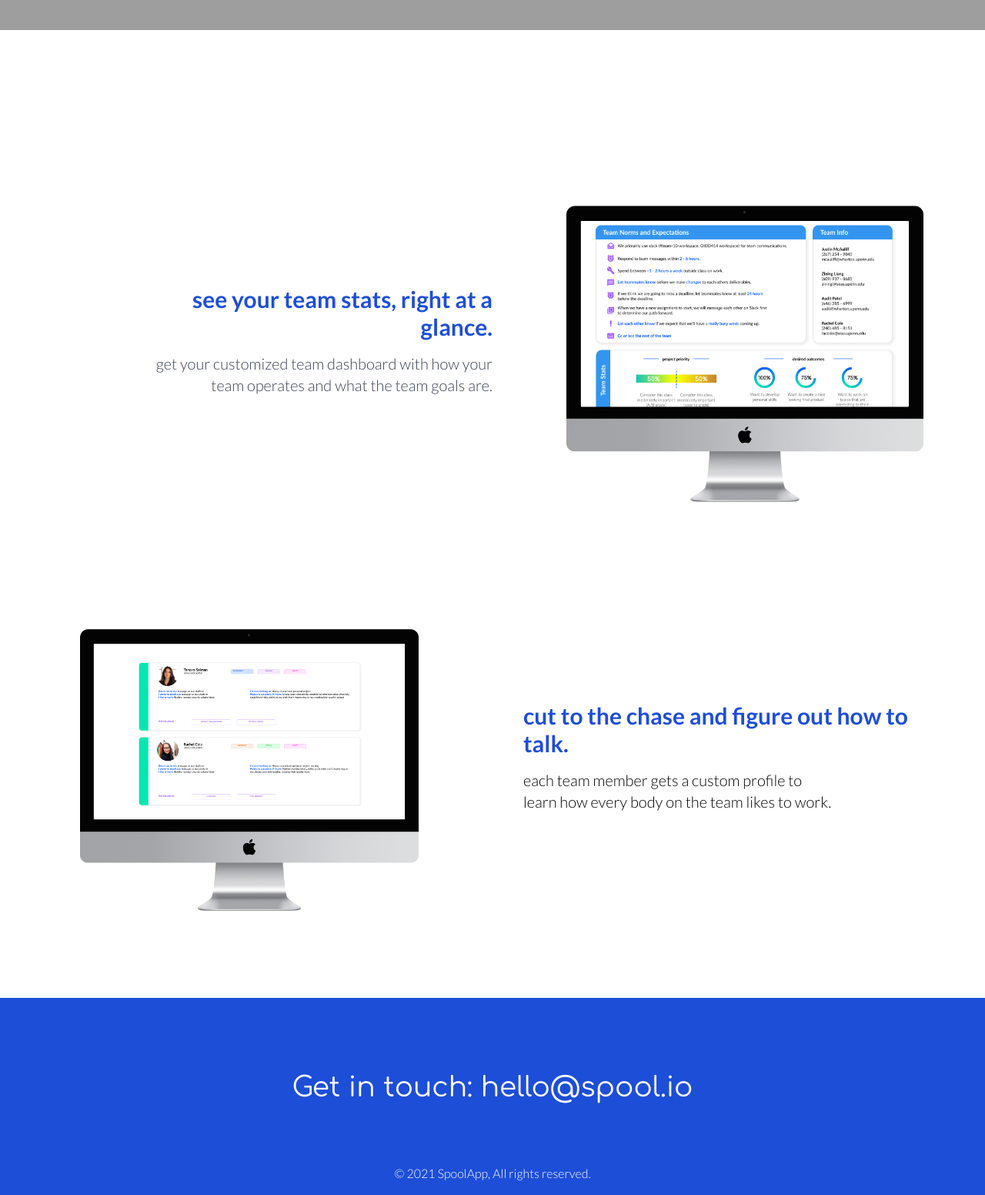
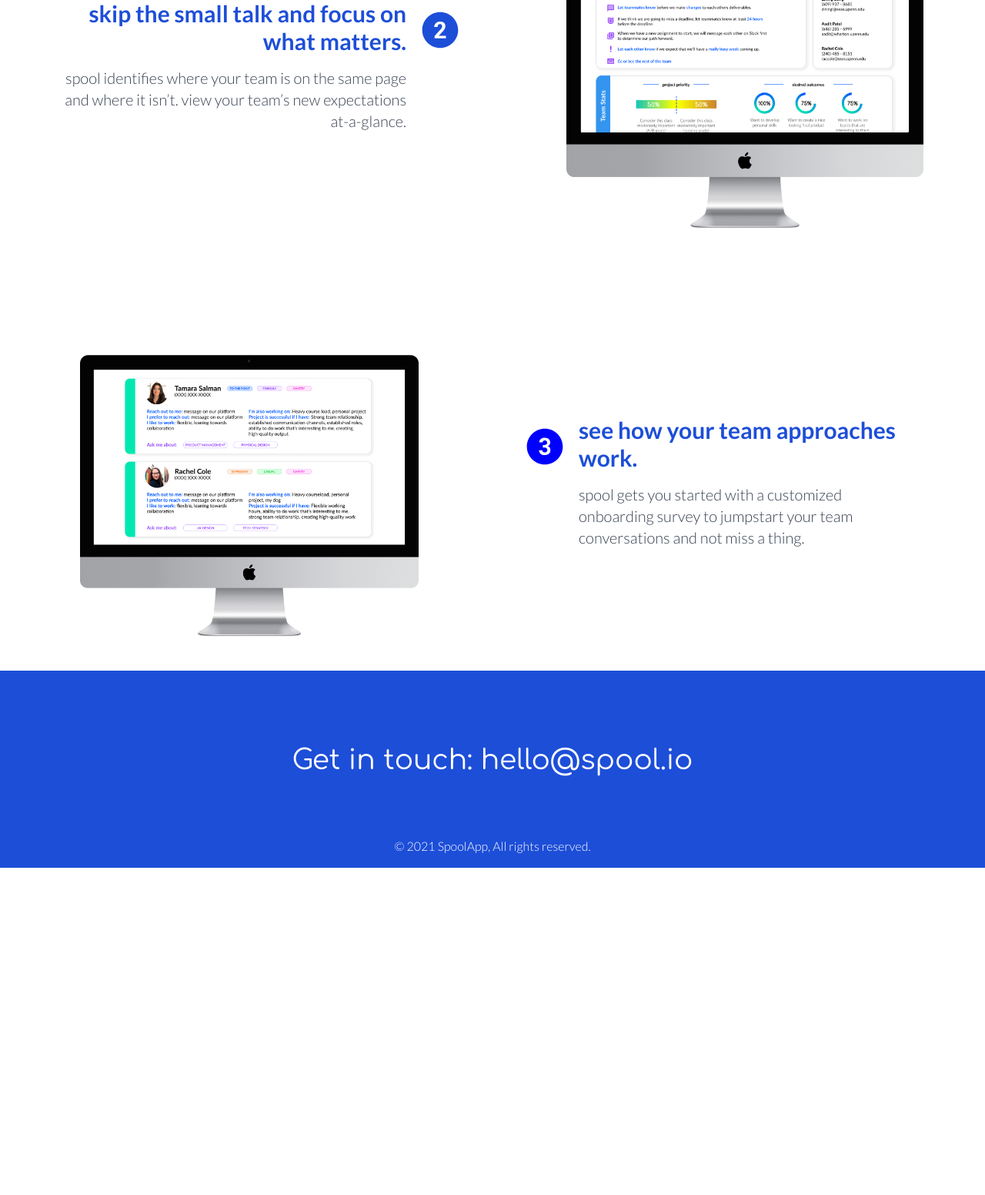
Before and after one commit to dmirakyan/spool, a Django app: page /test-landing in a window 1280 px wide. Shown: the part 1378-2930 px from the top of the page at 77% size. After the commit the page ends 2505 px from the top, so only its background shows below. Run offline with Django 3.2, Linux system fonts and the light colour scheme; some libraries are stand-ins or nearby versions; grey boxes are pictures that could not be loaded.

Commit message:
revised landing page

```diff
--- a/spoolapp/templates/index-test.html
+++ b/spoolapp/templates/index-test.html
@@ -6,40 +6,43 @@
 
 
 
-<div class="relative bg-white h-auto overflow-y-auto" style="background: url({% static "images/landing-hero-13.png" %}); background-size: cover; ">
+<div class="relative bg-white h-auto pb-0 overflow-y-auto" style="background: url({% static "images/bg-hero-gradient-1.png" %}); background-size:100% 100%; background-repeat: no-repeat;">
 
     <header class="relative w-full px-8 text-gray-700 body-font" >
         <div class="container flex flex-col flex-wrap items-center justify-between py-5 mx-auto md:flex-row max-w-7xl">
-            <img class="relative z-10 flex justify-start max-h-12" src="{% static "images/logo-white.png" %}">
+            <img class="relative z-10 flex justify-start max-h-12" src="{% static "images/logo-blue.png" %}">
             <nav class="top-0 left-0 z-0 flex items-center justify-center w-full h-full py-5 -ml-0 space-x-5 text-base md:-ml-5 md:py-0 md:absolute">
             </nav>
             <div class="relative z-10 inline-flex items-center space-x-3 md:ml-5 lg:justify-end">
-                <a href="#features" class="px-2 relative font-medium leading-6 text-white transition duration-150 ease-out py-1 rounded-lg hover:bg-white hover:bg-opacity-20" x-data="{ hover: false }" @mouseenter="hover = true" @mouseleave="hover = false">
-                    <h3 class="inline-block"> Features </h3>
+                <a href="#features" class="hover:border-opacity-50 border border-blue-700 border-opacity-0 px-3 relative  text-l leading-6 font-bold text-blue-700 transition duration-150 ease-out py-2 rounded-lg" x-data="{ hover: false }" @mouseenter="hover = true" @mouseleave="hover = false">
+                    <h3 class="inline-block px-3"> FEATURES </h3>
                 </a>
 
-                <a href="#email" class="px-2 relative font-medium leading-6 text-white transition duration-150 ease-out py-1 rounded-lg hover:bg-white hover:bg-opacity-20" x-data="{ hover: false }" @mouseenter="hover = true" @mouseleave="hover = false">
-                    <h3 class="inline-block px-2"> Contact </h3>
+                <a href="#email" class="hover:border-opacity-50 border border-blue-700 border-opacity-0  px-3 relative text-l leading-6 font-bold text-blue-700 transition duration-150 ease-out py-2 rounded-lg hover:bg-white hover:bg-opacity-20" x-data="{ hover: false }" @mouseenter="hover = true" @mouseleave="hover = false">
+                    <h3 class="inline-block px-2"> CONTACT </h3>
                 </a>
             </div>
         </div>
     </header>
 
     <div>
-        <main class="mt-4 pt- mx-auto max-w-7xl px-4 sm:mt-12 sm:px-6 md:mt-12 lg:mt-14 lg:px-8 xl:mt-20 display-block">
+        <main class="mt-4 pt-8 mx-auto max-w-7xl px-4 sm:mt-12 sm:px-6 md:mt-12 lg:mt-14 lg:px-8 xl:mt-20 display-block">
                 <!-- <img class="display-block pb-2 ml-auto mr-auto lg:max-h-44 lg:mb-5" src="{% static "images/logo-white-4.png" %}"> -->
-                <div class="text-center ml-auto mr-auto">
-                    <div class="text-left">
-                        <h3 class="py-2 mt-5 lg:mt-50 display-block lg:text-6xl sm:text-4xl md:text-5xl text-white"> new team, same dream </h1>
-                        <h2 class="py-2  lg:text-3xl font-medium sm:text-4xl md:text-5xl text-white"> with spool, setting team culture is as easy as 1 - 2 - 3:</h1>
+                <div class="hang-left mr-auto w-2/3 max-w-1/2">
+                    <div class="text-left leading-loose	">
+                        <h3 class="py-4 mt-5 font-bold lg:mt-50 display-block lg:text-6xl sm:text-4xl md:text-5xl text-blue-700"> new team, same dream </h1>
+                        <h2 class="py-4 inline lg:text-3xl font-medium sm:text-4xl md:text-5xl text-black">
+                            <span>with spool, setting team culture is as easy as </span>
+                        </br>
+                            <span >as easy as </span>
+                            <span class="text-blue-700"> 1 - 2 - 3.</span>
+                        </h2>
                     </div>
-                <ul class="pt-12 grid grid-cols-1 gap-6 sm:grid-cols-2 lg:grid-cols-3">
-
+                <!-- <ul class="pt-12 grid grid-cols-1 gap-6 sm:grid-cols-2 lg:grid-cols-3">
                     <li class="bg-gray-200 bg-opacity-0 col-span-1 rounded-lg ">
                     <div class="w-full flex items-center justify-between p-4 space-x-6">
                         <div class="flex-1 flex-shrink-0 mx-auto">
                         <svg class="text-center mx-auto mr-auto" xmlns="http://www.w3.org/2000/svg" x="0px" y="0px"width="48" height="48"viewBox="0 0 172 172"style=" fill:#000000;"><g fill="none" fill-rule="nonzero" stroke="none" stroke-width="1" stroke-linecap="butt" stroke-linejoin="miter" stroke-miterlimit="10" stroke-dasharray="" stroke-dashoffset="0" font-family="none" font-weight="none" font-size="none" text-anchor="none" style="mix-blend-mode: normal"><path d="M0,172v-172h172v172z" fill="none"></path><g fill="#ffffff"><path d="M86,14.33333c-39.41667,0 -71.66667,32.25 -71.66667,71.66667c0,39.41667 32.25,71.66667 71.66667,71.66667c39.41667,0 71.66667,-32.25 71.66667,-71.66667c0,-39.41667 -32.25,-71.66667 -71.66667,-71.66667zM95.31667,118.96667h-12.9v-50.88333l-15.76667,5.01667v-10.75l27.23333,-10.03333h1.43333z"></path></g></g></svg>
-                            <!-- <svg class="text-center mx-auto mr-auto" xmlns="http://www.w3.org/2000/svg" x="0px" y="0px"width="52" height="52"viewBox="0 0 172 172"style=" fill:#000000;"><g fill="none" fill-rule="nonzero" stroke="none" stroke-width="1" stroke-linecap="butt" stroke-linejoin="miter" stroke-miterlimit="10" stroke-dasharray="" stroke-dashoffset="0" font-family="none" font-weight="none" font-size="none" text-anchor="none" style="mix-blend-mode: normal"><path d="M0,172v-172h172v172z" fill="none"></path><g fill="#ffffff"><path d="M86,13.23077c-40.36418,0 -72.76923,32.40505 -72.76923,72.76923c0,40.36419 32.40505,72.76923 72.76923,72.76923c40.36419,0 72.76923,-32.40504 72.76923,-72.76923c0,-40.36418 -32.40504,-72.76923 -72.76923,-72.76923zM93.28726,116.44111h-11.91287v-43c-3.97956,3.30769 -10.59495,4.6256 -11.91286,4.6256v-10.59495c3.30769,-0.64603 11.24099,-3.95372 16.53846,-8.60517h7.28726z"></path></g></g></svg> -->
                         <div class="pt-5 flex items-center space-x-3">
                             <h3 class="text-white text-center lg:text-2xl">See how your team approaches their expectations, goals, and working styles</h3>
                         </div>
@@ -66,61 +69,77 @@
                         </div>
                     </div>
                     </li>
+                </ul>
+                 -->
 
-                </ul>
+                <!-- <h1 class="pt-20 display-block text-4xl sm:text-4xl md:text-4xl">
+                    <span class="xl:inline text-white">Learn more today</span>
+                </h1> -->
 
-
-                <h1 class="pt-20 display-block text-4xl sm:text-4xl md:text-4xl">
-                    <span class="xl:inline text-white">Learn more today</span>
-                </h1>
-
-                <div class="mt-6 pb-20">
+                <div class="mt-6 pb-20 w-1/3 pt-12">
                     <form method="post" action="{% url 'landing' %}">
                     {% csrf_token %}
-                    <input name="email" class="flex-1 appearance-none border border-transparent py-2 px-4 bg-white text-gray-700 placeholder-gray-400 shadow-md rounded-full text-base focus:outline-none focus:ring-2 focus:ring-blue-700 focus:border-transparent" placeholder="Your email">
+                    <div>
+                        <input name="email" class="ring-2 w-full appearance-none border border-transparent py-2 px-4 bg-white text-gray-700 placeholder-gray-400 shadow-md rounded-full text-base focus:outline-none focus:ring-2 focus:ring-blue-700 focus:border-transparent" placeholder="Your email">
+                    </div>
                      <!-- <input class="rounded-lg border border-transparent focus:outline-none focus:ring-2 focus:ring-blue-600 focus:border-transparent" placeholder="Your email"> -->
-                    <button type = "submit" class="flex-1 appearance-none border border-transparent py-2 mx-2 px-4 rounded-full bg-blue-700 text-white focus:outline-none focus:ring-2 focus:ring-blue-600 focus:ring-opacity-50">
-                        <h5 class="text-l">
-                        GO
+                    <div>
+                        <button type = "submit" class="w-full appearance-none border border-transparent py-2 my-2 px-2 rounded-full bg-blue-700 text-white focus:outline-none focus:ring-2 focus:ring-blue-600 focus:ring-opacity-50">
+                            <h5 class="text-l mx-auto">
+                            Tell me more
                             </h5>
                         </button>
+                    </div>
                     </form>
                 </div>
             </div>
         </main>
     </div>
 
-    <section id="features" class="w-full mt-8 pt-24 pb-7 md:pt-20 md:pb-24">
-        <div class="py-4 box-border flex flex-col items-center content-center px-8 mx-auto leading-6 text-black border-0 border-gray-300 border-solid md:flex-row max-w-7xl lg:px-16">
+    <section id="features" class="w-full mt-8 pt-14 pb-0 md:pt-20 ">
+        <div class="w-full py-0 box-border flex flex-col items-center content-center px-8 mx-auto leading-6 text-black border-0 border-gray-300 border-solid md:flex-row max-w-7xl lg:px-16">
             <!-- Image -->
-            <div class="box-border relative w-full max-w-md px-4 mt-5 mb-4 -ml-5 text-center bg-no-repeat bg-contain border-solid md:ml-0 md:mt-0 md:max-w-none lg:mb-0 md:w-1/2 xl:pl-10">
+            <!-- <div class="box-border relative w-full max-w-md px-4 mt-5 mb-4 text-center bg-no-repeat bg-contain border-solid md:ml-0 md:mt-0 lg:mb-0 md:w-1/2 xl:pl-10">
+                <img src="{% static "images/landing-mockup-a.png" %}" class="pr-20" />
+            </div> -->
+            <div class="box-border relative w-full max-w-md px-4 mt-5 mb-4 ml-5 text-center bg-no-repeat bg-contain border-solid md:ml-0 md:mt-0 md:max-w-none lg:mb-0 md:w-1/2 ">
                 <img src="{% static "images/landing-mockup-a.png" %}" class="pr-20" />
             </div>
 
-            <!-- Content -->
-            <div class="box-border order-first w-full text-black border-solid md:w-1/2 md:pl-10 md:order-none">
+            <div class="flex box-border order-first w-full text-black border-solid md:w-1/2 md:pl-10 md:order-none">
+                <div class="inline-block mr-4 mt-3">
+                    <svg class="text-left" xmlns="http://www.w3.org/2000/svg" x="0px" y="0px"width="56" height="56"viewBox="0 0 172 172"style=" fill:#000000;"><g fill="blue" fill-rule="nonzero" stroke="none" stroke-width="1" stroke-linecap="butt" stroke-linejoin="miter" stroke-miterlimit="10" stroke-dasharray="" stroke-dashoffset="0" font-family="none" font-weight="none" font-size="none" text-anchor="none" style="mix-blend-mode: normal"><path d="M0,172v-172h172v172z" fill="none"></path><g fill="#1D4ED8"><path d="M86,14.33333c-39.41667,0 -71.66667,32.25 -71.66667,71.66667c0,39.41667 32.25,71.66667 71.66667,71.66667c39.41667,0 71.66667,-32.25 71.66667,-71.66667c0,-39.41667 -32.25,-71.66667 -71.66667,-71.66667zM95.31667,118.96667h-12.9v-50.88333l-15.76667,5.01667v-10.75l27.23333,-10.03333h1.43333z"></path></g></g></svg>
+                </div>
+                <div class="inline-block">
                     <h3 class="m-0 text-blue-700 text-xl-2 font-semibold leading-tight border-0 border-gray-300 lg:text-3xl md:text-2xl">
-                  find out what your team thinks is cool.
+                        see how your team approaches work.
                     </h3>
-                <h4 class="pt-4  text-xl pb-8 m-0 leading-7 text-graay-700 border-0 border-gray-300 sm:pr-12 xl:pr-32 lg:text-xl">
-                  spool gets you started with a customized onboarding survey to figure out where you team is, and isn’t, jiving.
+                    <h4 class="pt-4  text-xl pb-8 m-0 leading-7 text-gray-700 border-0 border-gray-300 sm:pr-12 xl:pr-32 lg:text-xl">
+                        spool gets you started with a customized onboarding survey to jumpstart your team conversations and not miss a thing.
                     </h4>
+                </div>
             </div>
             <!-- End  Content -->
         </div>
     </section>
 </div>
 
-<section class="w-full pt-7 pb-7 md:pt-20 md:pb-24">
+<section class="w-full pt-0 pb-7">
     <div class="py-36 box-border flex flex-col items-center content-center px-8 mx-auto mt-2 leading-6 text-black border-0 border-gray-300 border-solid md:mt-20 xl:mt-0 md:flex-row max-w-7xl lg:px-16">
         <!-- Content -->
-        <div class="box-border w-full text-black border-solid md:w-1/2 md:pl-6 xl:pl-32">
+            <div class="flex box-border w-full text-black border-solid md:w-1/2 md:pr-10">
+                <div class="inline-block">
                     <h3 class="text-right m-0 text-blue-700 font-semibold leading-tight border-0 border-gray-300 lg:text-3xl md:text-2xl">
-              see your team stats, right at a glance.
+                        skip the small talk and focus on what matters.
                     </h3>
                     <h4 class="text-right pr-0 px-0 pt-4 pb-8 m-0 text-gray-700 border-0 border-gray-300 lg:text-xl">
-              get your customized team dashboard with how your team operates and what the team goals are.
+                        spool identifies where your team is on the same page and where it isn’t. view your team’s new expectations at-a-glance.
                     </h4>
+                </div>
+                <div class="inline-block ml-4 mt-3">
+                    <svg  class="text-right mx-auto mr-auto" xmlns="http://www.w3.org/2000/svg" x="0px" y="0px"width="56" height="56"viewBox="0 0 172 172"style=" fill:#000000;"><g fill="none" fill-rule="nonzero" stroke="none" stroke-width="1" stroke-linecap="butt" stroke-linejoin="miter" stroke-miterlimit="10" stroke-dasharray="" stroke-dashoffset="0" font-family="none" font-weight="none" font-size="none" text-anchor="none" style="mix-blend-mode: normal"><path d="M0,172v-172h172v172z" fill="none"></path><g fill="#1D4ED8"><path d="M86,14.33333c-39.41667,0 -71.66667,32.25 -71.66667,71.66667c0,39.41667 32.25,71.66667 71.66667,71.66667c39.41667,0 71.66667,-32.25 71.66667,-71.66667c0,-39.41667 -32.25,-71.66667 -71.66667,-71.66667zM109.6556,118.97787h-45.88346v-9.32227c19.3724,-21.5 30.1224,-29.39453 30.1224,-37.98893c0,-2.85547 -1.45573,-9.32226 -8.6224,-9.32226c-9.29427,0 -9.29427,9.32226 -9.29427,11.47786h-13.63347c0,-6.46679 5.01107,-21.5 22.92774,-21.5c17.91667,0 21.5,10.75 21.5,18.61654c0,10.75 -7.86654,19.3724 -26.51107,37.98893h28.66667v10.05013z"></path></g></g></svg>                    <div class="pt-5 flex items-center space-x-3">
+                </div>
+            </div>
     </div>
         <!-- End  Content -->
 
@@ -136,13 +155,18 @@
       </div>
 
       <!-- Content -->
-      <div class="box-border order-first w-full text-black border-solid md:w-1/2 md:pl-10 md:order-none">
+      <div class="flex box-border order-first w-full text-black border-solid md:w-1/2 md:pl-10 md:order-none">
+        <div class="inline-block mr-4 mt-3">
+            <svg class="text-left" xmlns="http://www.w3.org/2000/svg" x="0px" y="0px"width="56" height="56"viewBox="0 0 172 172"style=" fill:#000000;"><g fill="blue" fill-rule="nonzero" stroke="none" stroke-width="1" stroke-linecap="butt" stroke-linejoin="miter" stroke-miterlimit="10" stroke-dasharray="" stroke-dashoffset="0" font-family="none" font-weight="none" font-size="none" text-anchor="none" style="mix-blend-mode: normal"><path d="M86,14.33333c-39.41667,0 -71.66667,32.25 -71.66667,71.66667c0,39.41667 32.25,71.66667 71.66667,71.66667c39.41667,0 71.66667,-32.25 71.66667,-71.66667c0,-39.41667 -32.25,-71.66667 -71.66667,-71.66667zM85.27214,119.67774c-17.18881,0 -22.92774,-12.17774 -22.19988,-19.3444h12.9056c-0.72787,2.1556 1.42773,8.5944 10.02213,8.5944c9.32226,0 10.02214,-7.86653 10.02214,-9.32226c0,-10.02214 -9.29427,-10.02214 -10.75,-10.02214h-7.16667v-10.02213h7.16667c3.58333,0 10.05012,-0.72787 10.05012,-9.32227c0,-7.89453 -7.16667,-8.5944 -9.32226,-8.5944c-7.16667,0 -8.5944,5.71094 -8.5944,7.16667h-13.63346c0,-12.9056 12.9056,-17.91667 21.5,-17.91667c20.07226,0 22.22786,13.60547 22.22786,18.61653c0,9.32226 -8.5944,13.63347 -10.02213,14.33333c3.58333,1.42774 10.75,5.01107 10.75,15.76107c0.69987,15.78906 -12.9056,20.07226 -22.95573,20.07226z"></path></g></g></svg>                    <div class="pt-5 flex items-center space-x-3"></div>
+        </div>
+        <div class="inline-block">
             <h3 class="m-0 text-blue-700 text-xl-2 font-semibold leading-tight border-0 border-gray-300 lg:text-3xl md:text-2xl">
-              cut to the chase and figure out how to talk.
+                see how your team approaches work.
             </h3>
-          <h4 class="pt-4  text-xl pb-8 m-0 leading-7 text-graay-700 border-0 border-gray-300 sm:pr-12 xl:pr-32 lg:text-xl">
-              each team member gets a custom profile to learn how every body on the team likes to work.
+            <h4 class="pt-4  text-xl pb-8 m-0 leading-7 text-gray-700 border-0 border-gray-300 sm:pr-12 lg:text-xl">
+                spool gets you started with a customized onboarding survey to jumpstart your team conversations and not miss a thing.
             </h4>
+        </div>
       </div>
       <!-- End  Content -->
     </div>
```
Also changed, not shown: spoolapp/static/images/bg-hero-gradient-1.png (added), spoolapp/static/images/bg-hero-gradient-2.png (added), spoolapp/static/images/bg-hero-gradient-3.png (added), spoolapp/static/images/landing-mockup-c.png, spoolapp/static/images/logo-blue.png (added). Lines whose indentation alone changed are shown as unchanged.
